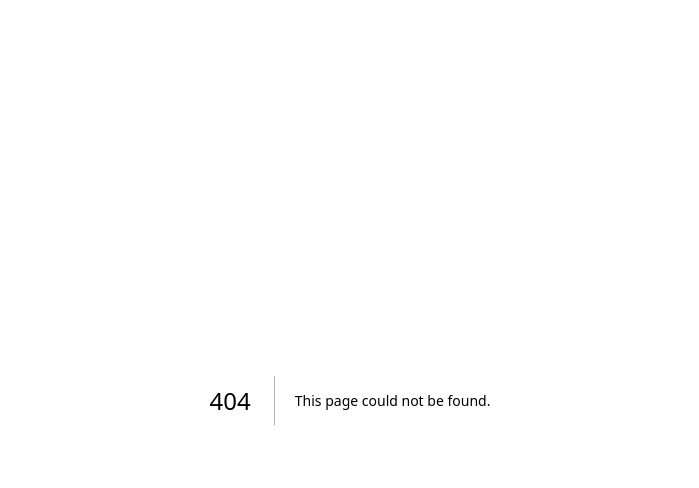
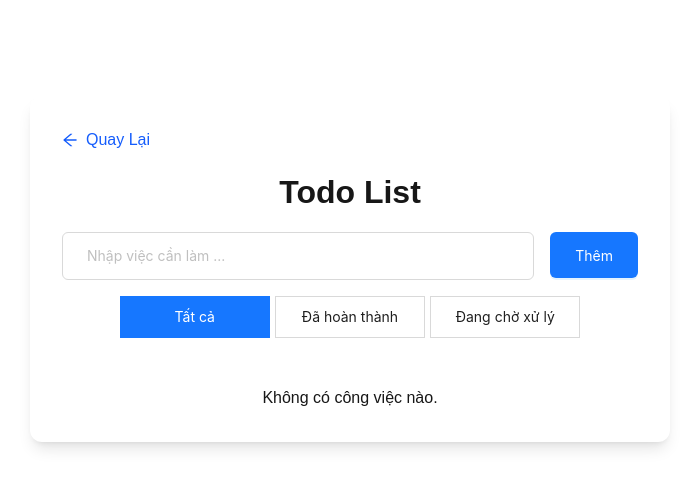
Before and after one commit to HaiDang0301/xipat_test_fe_developer, a Next.js app: page /results/todo in a window 1280 px wide. Before the commit this address had no page. Shown: the top 488 px of the page, without its empty margins (290-989 px from the left). Built offline with nearby package versions, Linux system fonts and the light colour scheme.

Commit message:
add todo list

```diff
--- a/package.json
+++ b/package.json
@@ -9,10 +9,14 @@
     "lint": "next lint"
   },
   "dependencies": {
+    "@reduxjs/toolkit": "^2.8.2",
     "antd": "^5.25.4",
+    "classnames": "^2.5.1",
     "next": "15.3.3",
     "react": "^19.0.0",
-    "react-dom": "^19.0.0"
+    "react-dom": "^19.0.0",
+    "react-redux": "^9.2.0",
+    "sass": "^1.89.1"
   },
   "devDependencies": {
     "@eslint/eslintrc": "^3",
--- a/src/pages/_app.tsx
+++ b/src/pages/_app.tsx
@@ -1,6 +1,12 @@
+import { store } from "@/store/store";
 import "@/styles/globals.css";
 import type { AppProps } from "next/app";
+import { Provider } from "react-redux";
 
 export default function App({ Component, pageProps }: AppProps) {
-  return <Component {...pageProps} />;
+  return (
+    <Provider store={store}>
+      <Component {...pageProps} />
+    </Provider>
+  );
 }
--- a/src/pages/index.tsx
+++ b/src/pages/index.tsx
@@ -27,10 +27,10 @@ export default function Home() {
   return (
     <div className="w-full mt-[24px] flex items-center justify-center">
       <div className="flex flex-col w-[90%]">
-        <h1 className="text-center mb-24 text-red-500 text-[16px] md:text-[24px] md:text-green-600">
+        <h1 className="text-center mb-[24px] text-[24px] md:text-[48px] text-green-600">
           Bài Test Kỹ Năng Lập Trình
         </h1>
-        <div className="flex flex-col gap-[12px]">
+        <div className="flex flex-col gap-[12px] mb-12">
           {examList.map(
             ({
               title,
@@ -45,18 +45,20 @@ export default function Home() {
             }) => (
               <div
                 key={id}
-                className="flex flex-col gap-12 border-1 p-[24px] rounded-[12px] border-[#7fffd4]"
+                className="flex flex-col gap-2 md:gap-12 border-1 p-[24px] rounded-[12px] border-[#7fffd4]"
               >
                 <div>
-                  <h2 className="text-2xl font-semibold text-indigo-700 mb-3">
+                  <h2 className="text-[18px] md:text-[32px] font-semibold text-indigo-700 mb-3">
                     {title}
                   </h2>
-                  <p className="text-gray-700 leading-relaxed">{description}</p>
+                  <p className="text-gray-700 leading-[24px] text-[14px] md:text-[18px]">
+                    {description}
+                  </p>
                 </div>
                 <div className="mt-8">
                   <button
                     onClick={() => push(href)}
-                    className="p-[8px] border-0 bg-[#bdbded] text-[14px] rounded-[6px]"
+                    className="p-[8px] border-0 bg-[#bdbded] text-[14px] rounded-[6px] cursor-pointer"
                   >
                     Xem kết quả
                   </button>
--- /dev/null
+++ b/src/pages/results/styles.module.scss
@@ -0,0 +1,30 @@
+.inputTodo {
+  padding: 12px 24px !important;
+  width: 100%;
+}
+.btnAdd {
+  padding: 22px 24px !important;
+}
+.filter {
+  gap: 6px;
+  min-width: 100%;
+  text-align: center;
+  flex-direction: column;
+
+  @media (min-width:640px) {
+    flex-direction: row;
+    height: 40px;
+  }
+  @media (min-width: 768px) {
+    min-width: 80%;
+    min-height: 42px;
+  }
+    :global(.ant-radio-button-wrapper) {
+      width: 100% !important;
+      height: auto;
+      display: flex;
+      justify-content: center;
+      align-items: center;
+      border-radius: 0px !important;
+  }
+}
--- /dev/null
+++ b/src/pages/results/todo.tsx
@@ -0,0 +1,167 @@
+import { useRouter } from "next/router";
+import { AppDispatch, RootState } from "@/store/store";
+import { ArrowLeftOutlined } from "@ant-design/icons";
+import { Button, Checkbox, Input, Radio } from "antd";
+import {
+  addTodo,
+  deleteTodo,
+  editTodo,
+  FilterOptions,
+  setFilter,
+  setTodos,
+  toggleTodo,
+} from "@/store/todoSlice";
+import { useEffect, useState } from "react";
+import { useSelector, useDispatch } from "react-redux";
+import styles from "./styles.module.scss";
+import cls from "classnames";
+
+export default function Home() {
+  const { back } = useRouter();
+  const dispatch = useDispatch<AppDispatch>();
+  const todos = useSelector((state: RootState) => state.todo.todos);
+  const filter = useSelector((state: RootState) => state.todo.filter);
+  const [input, setInput] = useState("");
+  const [editId, setEditId] = useState<string | null>(null);
+  const [editText, setEditText] = useState("");
+
+  useEffect(() => {
+    localStorage.setItem("todos", JSON.stringify(todos));
+  }, [todos]);
+
+  useEffect(() => {
+    const saved = localStorage.getItem("todos");
+    if (saved) {
+      dispatch(setTodos(JSON.parse(saved)));
+    }
+  }, [dispatch]);
+
+  const filteredTodos = todos.filter((todo) => {
+    if (filter === FilterOptions.ALL) return true;
+    if (filter === FilterOptions.COMPLETED) return todo.completed;
+    if (filter === FilterOptions.PENDING) return !todo.completed;
+    return true;
+  });
+
+  const handleAdd = () => {
+    if (input.trim()) {
+      dispatch(addTodo(input.trim()));
+      setInput("");
+    }
+  };
+
+  const startEdit = (id: string, text: string) => {
+    setEditId(id);
+    setEditText(text);
+  };
+
+  const saveEdit = () => {
+    if (editId && editText.trim()) {
+      dispatch(editTodo({ id: editId, text: editText.trim() }));
+      setEditId(null);
+      setEditText("");
+    }
+  };
+  return (
+    <div className="flex items-center justify-center mt-24">
+      <div className="w-[90%] md:w-2/4 flex flex-col items-center gap-4 shadow-lg rounded-xl bg-white p-8">
+        <div
+          className="text-left w-full flex items-center gap-2 cursor-pointer text-blue-600 hover:text-blue-800"
+          onClick={back}
+        >
+          <ArrowLeftOutlined />
+          <span>Quay Lại</span>
+        </div>
+
+        <h1 className="text-[32px] font-bold">Todo List</h1>
+        <div className="w-full flex gap-4">
+          <Input
+            placeholder="Nhập việc cần làm ..."
+            className={styles.inputTodo}
+            value={input}
+            onChange={(e) => setInput(e.target.value)}
+          />
+          <Button type="primary" className={styles.btnAdd} onClick={handleAdd}>
+            Thêm
+          </Button>
+        </div>
+        <div className="mb-4 flex justify-center w-full">
+          <Radio.Group
+            block
+            options={[
+              { label: "Tất cả", value: FilterOptions.ALL },
+              { label: "Đã hoàn thành", value: FilterOptions.COMPLETED },
+              { label: "Đang chờ xử lý", value: FilterOptions.PENDING },
+            ]}
+            defaultValue="all"
+            optionType="button"
+            buttonStyle="solid"
+            onChange={(e) => dispatch(setFilter(e.target.value))}
+            className={cls("flex gap-12", styles.filter)}
+          />
+        </div>
+        <ul className="w-[100%]">
+          {filteredTodos.map((todo) => (
+            <li key={todo.id} className="flex items-center w-full mb-12">
+              <Checkbox
+                type="checkbox"
+                checked={todo.completed}
+                onChange={() => dispatch(toggleTodo(todo.id))}
+              />
+              {editId === todo.id ? (
+                <div className="w-full justify-between flex gap-[12px]">
+                  <div className="ml-[12px] w-full">
+                    <Input
+                      value={editText}
+                      onChange={(e) => setEditText(e.target.value)}
+                      className="flex-grow border border-gray-300 rounded px-2 py-1 w-full"
+                    />
+                  </div>
+                  <div className="flex gap-4">
+                    <div
+                      onClick={saveEdit}
+                      className="text-green-600 hover:text-green-800 cursor-pointer"
+                    >
+                      Lưu
+                    </div>
+                    <div
+                      onClick={() => setEditId(null)}
+                      className="text-red-600 hover:text-red-800 cursor-pointer"
+                    >
+                      Hủy
+                    </div>
+                  </div>
+                </div>
+              ) : (
+                <div className="flex w-full items-center justify-between gap-[12px]">
+                  <p
+                    className={cls("ml-[12px] max-w-[85%]", {
+                      "line-through text-gray-400": todo.completed,
+                    })}
+                  >
+                    {todo.text}
+                  </p>
+                  <div className="flex gap-4">
+                    <div
+                      onClick={() => startEdit(todo.id, todo.text)}
+                      className="text-blue-600 hover:text-blue-800 cursor-pointer"
+                    >
+                      Sửa
+                    </div>
+                    <div
+                      onClick={() => dispatch(deleteTodo(todo.id))}
+                      className="text-red-600 hover:text-red-800 border-0 cursor-pointer"
+                    >
+                      Xóa
+                    </div>
+                  </div>
+                </div>
+              )}
+            </li>
+          ))}
+        </ul>
+        {!filteredTodos.length && <div>Không có công việc nào.</div>}
+      </div>
+    </div>
+  );
+}
--- /dev/null
+++ b/src/store/store.tsx
@@ -0,0 +1,11 @@
+import { configureStore } from "@reduxjs/toolkit";
+import todoReducer from "./todoSlice";
+
+export const store = configureStore({
+  reducer: {
+    todo: todoReducer,
+  },
+});
+
+export type RootState = ReturnType<typeof store.getState>;
+export type AppDispatch = typeof store.dispatch;
--- /dev/null
+++ b/src/store/todoSlice.tsx
@@ -0,0 +1,65 @@
+import { createSlice, PayloadAction } from "@reduxjs/toolkit";
+
+export interface Todo {
+  id: string;
+  text: string;
+  completed: boolean;
+}
+
+export const enum FilterOptions {
+  ALL = "all",
+  COMPLETED = "completed",
+  PENDING = "pending",
+}
+
+interface TodoState {
+  todos: Todo[];
+  filter: FilterOptions;
+}
+
+const initialState: TodoState = {
+  todos: [],
+  filter: FilterOptions.ALL,
+};
+
+const todoSlice = createSlice({
+  name: "todo",
+  initialState,
+  reducers: {
+    addTodo: (state, action: PayloadAction<string>) => {
+      state.todos.push({
+        id: Date.now().toString(),
+        text: action.payload,
+        completed: false,
+      });
+    },
+    toggleTodo: (state, action: PayloadAction<string>) => {
+      const todo = state.todos.find((t) => t.id === action.payload);
+      if (todo) todo.completed = !todo.completed;
+    },
+    editTodo: (state, action: PayloadAction<{ id: string; text: string }>) => {
+      const todo = state.todos.find((t) => t.id === action.payload.id);
+      if (todo) todo.text = action.payload.text;
+    },
+    deleteTodo: (state, action: PayloadAction<string>) => {
+      state.todos = state.todos.filter((t) => t.id !== action.payload);
+    },
+    setFilter(state, action: PayloadAction<FilterOptions>) {
+      state.filter = action.payload;
+    },
+    setTodos(state, action: PayloadAction<Todo[]>) {
+      state.todos = action.payload;
+    },
+  },
+});
+
+export const {
+  addTodo,
+  toggleTodo,
+  editTodo,
+  deleteTodo,
+  setTodos,
+  setFilter,
+} = todoSlice.actions;
+
+export default todoSlice.reducer;
```
Also changed, not shown: 1 other file (tests, documents, lock files or other folders).
